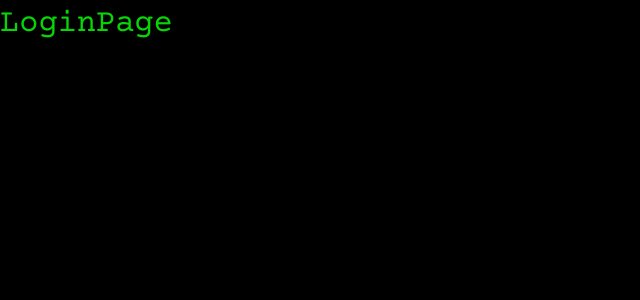
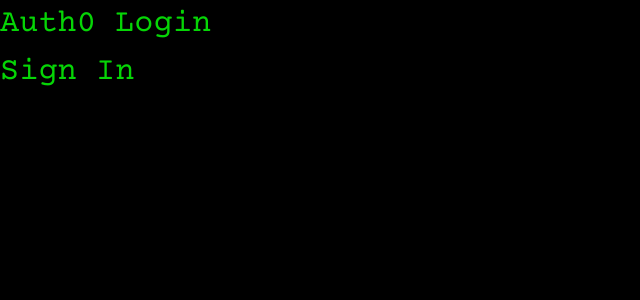
Before and after one commit to annas2727/swamphacks2025, a React (Vite) app in the folder frontend/FirePower/: page / in a window 1280 px wide. Shown: the top 300 px of the page, without its empty margins (0-640 px from the left). Built offline with nearby package versions, Linux system fonts and the light colour scheme.

Commit message:
Auth0 WIP

```diff
--- a/frontend/FirePower/package.json
+++ b/frontend/FirePower/package.json
@@ -10,7 +10,9 @@
     "preview": "vite preview"
   },
   "dependencies": {
+    "@auth0/auth0-react": "^2.3.0",
     "@tailwindcss/vite": "^4.0.0",
+    "auth0": "^4.17.0",
     "firebase": "^11.2.0",
     "react": "^18.3.1",
     "react-dom": "^18.3.1",
--- a/frontend/FirePower/src/LoginPage.jsx
+++ b/frontend/FirePower/src/LoginPage.jsx
@@ -1,8 +1,17 @@
 import React from 'react'
+
+import LoginButton from './components/LoginButton';
+import LogoutButton from './components/LogoutButton';
 
 function LoginPage() {
     return (
-        <div>LoginPage</div>
+        <main className = "column">
+            <h1>Auth0 Login</h1>
+            <LoginButton />
+            <LogoutButton />
+
+        </main>
+
     )
 }
 
--- /dev/null
+++ b/frontend/FirePower/src/components/LoginButton.jsx
@@ -0,0 +1,14 @@
+import { useAuth0 } from '@auth0/auth0-react';
+
+const LoginButton = () => {
+    const { loginWithRedirect, isAuthenticated } =  useAuth0();
+    return (
+        !isAuthenticated && (
+            <button onClick={() => loginWithRedirect()}>
+                Sign In
+            </button>
+        )
+    )
+}
+
+export default LoginButton
--- /dev/null
+++ b/frontend/FirePower/src/components/LogoutButton.jsx
@@ -0,0 +1,15 @@
+import React from 'react';
+import { useAuth0 } from '@auth0/auth0-react';
+
+const LogoutButton = () => {
+    const { logout, isAuthenticated } = useAuth0();
+    return (
+        isAuthenticated && (
+            <button onClick={() => logout()}>
+                Sign Out
+            </button>
+        )
+    )
+}
+
+export default LogoutButton
--- /dev/null
+++ b/frontend/FirePower/src/index.js
@@ -0,0 +1,24 @@
+import React from 'react';
+import ReactDOM from 'react-dom';
+import './index.css';
+import App from './App';
+import { Auth0Provider } from '@auth0/auth0-react';
+
+
+const domain = process.env.REACT_APP_AUTH0_DOMAIN;
+const clientId = process.env.REACT_APP_CLIENT_ID;
+
+const root = ReactDOM.createRoot(document.getElementById('root'));
+
+ReactDom.render(
+    <React.StrictMode>
+        <Auth0Provider
+            domain={domain}
+            clientId={clientId}
+            redirectUri={window.location.origin}
+        >
+            <LoginPage />
+        </Auth0Provider>
+    </React.StrictMode>,
+    document.root
+);
```
Also changed, not shown: frontend/FirePower/src/index.css (line endings or trailing spaces), 2 other files (tests, documents, lock files or other folders).
